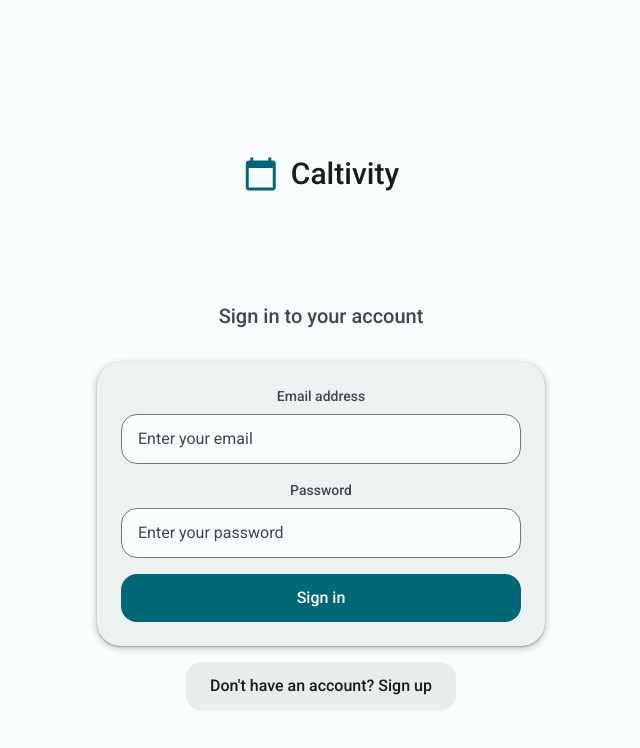
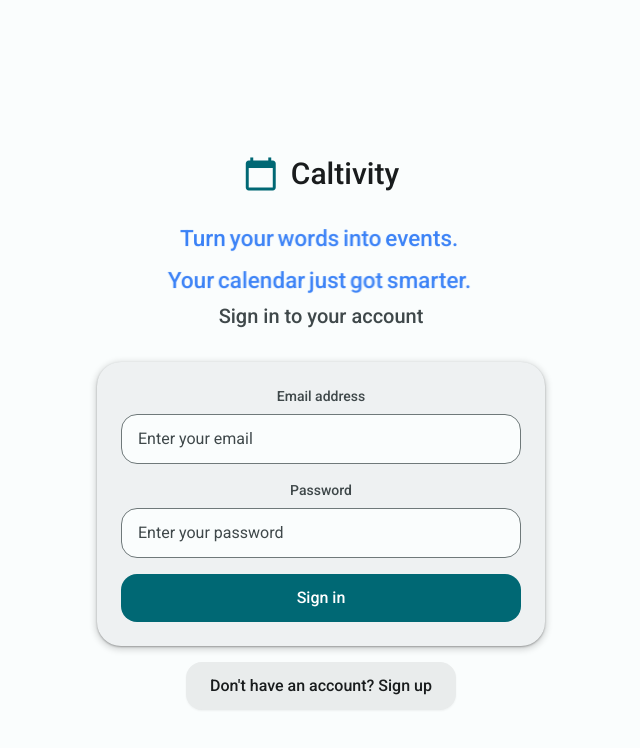
Before and after one commit to DelyanParushev/MLCalendar, a React (Vite) app in the folder frontend/: page / in a window 1280 px wide. Shown: the top 748 px of the page, without its empty margins (319-959 px from the left). Built offline with nearby package versions, Linux system fonts and the light colour scheme; no server answers.

Commit message:
test: Make tagline spans visible for debugging

```diff
--- a/frontend/src/calendar.css
+++ b/frontend/src/calendar.css
@@ -263,8 +263,8 @@
 
 .tagline-animated span {
   display: inline-block !important;
-  opacity: 0 !important;
-  filter: blur(4px) !important;
+  opacity: 1 !important;
+  filter: blur(0) !important;
   margin-right: 0.25rem !important;
 }
 
```
